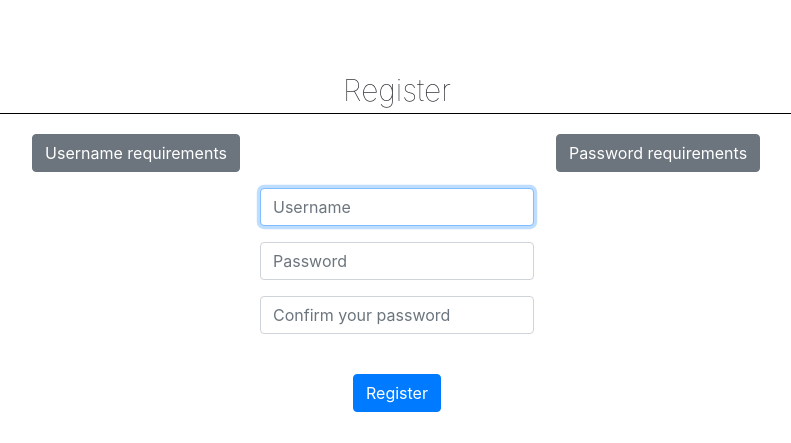
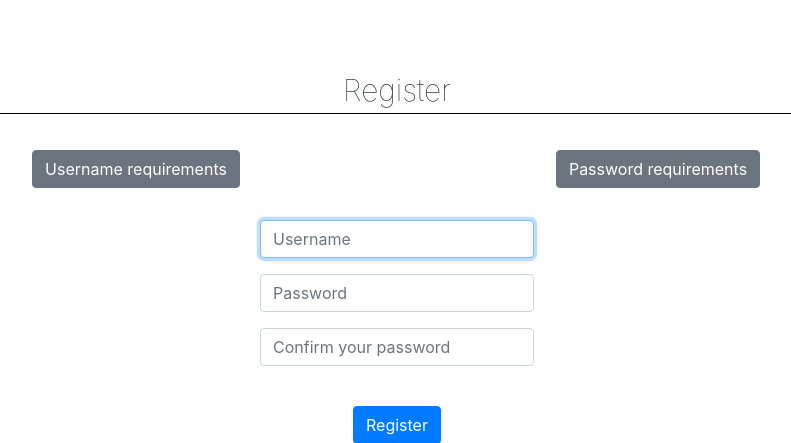
Before and after one commit to EdgarRamirezFuentes/CS50Finance, a Flask app: page /register in a window 1280 px wide. Shown: the part 76-519 px from the top of the page, without its empty margins (243-1034 px from the left). Run offline with Flask 2, Linux system fonts and the light colour scheme; some libraries are stand-ins or nearby versions.

Commit message:
requirements modals margin y added

```diff
--- a/templates/register.html
+++ b/templates/register.html
@@ -12,7 +12,7 @@
     <p class="title animated bounceInLeft">Register</p>
     <div class="container">
         <div class="row">
-            <div class="col-12 col-lg-6">
+            <div class="col-12 col-lg-6 my-3">
                 <button type="button" class="btn btn-secondary" data-toggle="modal" data-target="#username-requirements">
                     Username requirements
                 </button>
@@ -40,7 +40,7 @@
                     </div>
                 </div>
             </div>
-            <div class="col-12 col-lg-6">
+            <div class="col-12 col-lg-6 my-3">
                 <button type="button" class="btn btn-secondary" data-toggle="modal" data-target="#password-requirements">
                     Password requirements
                 </button>
```
